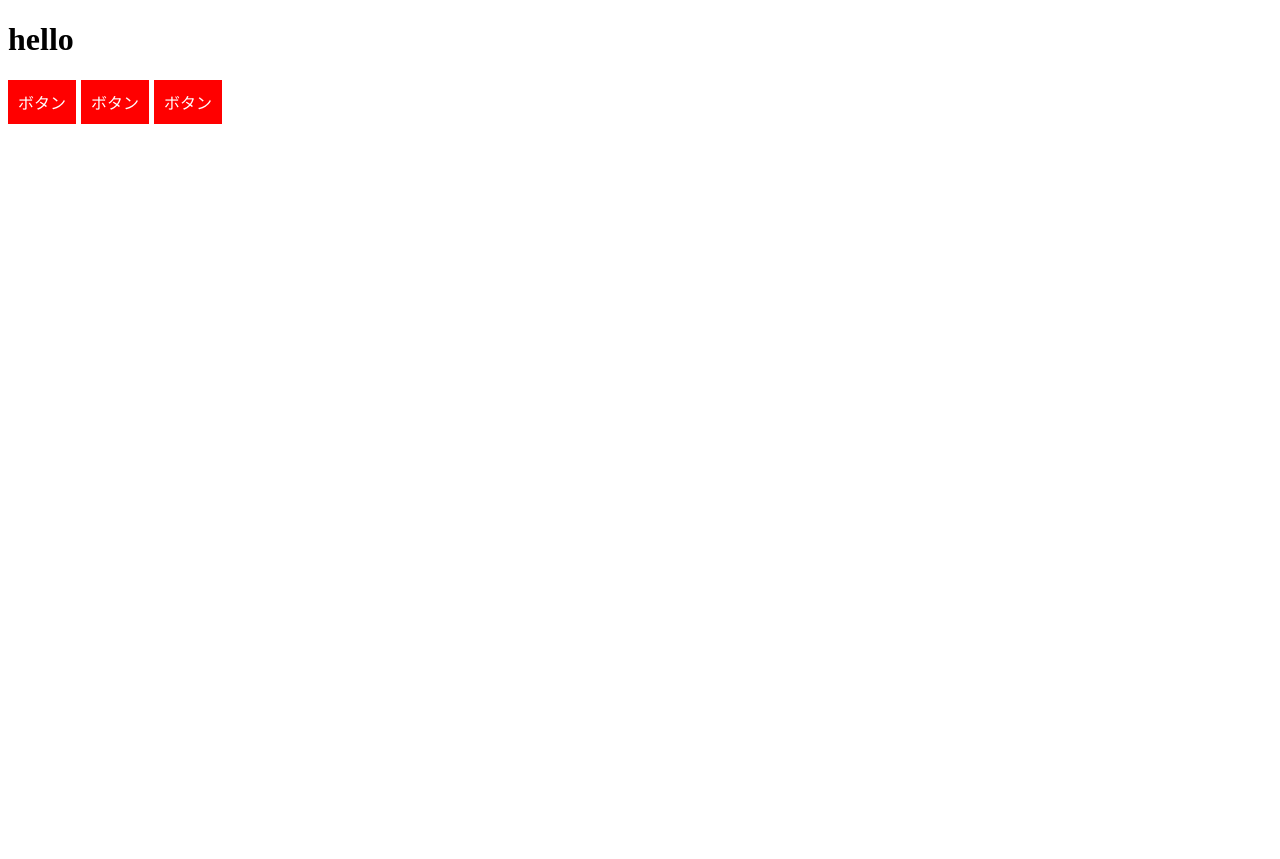
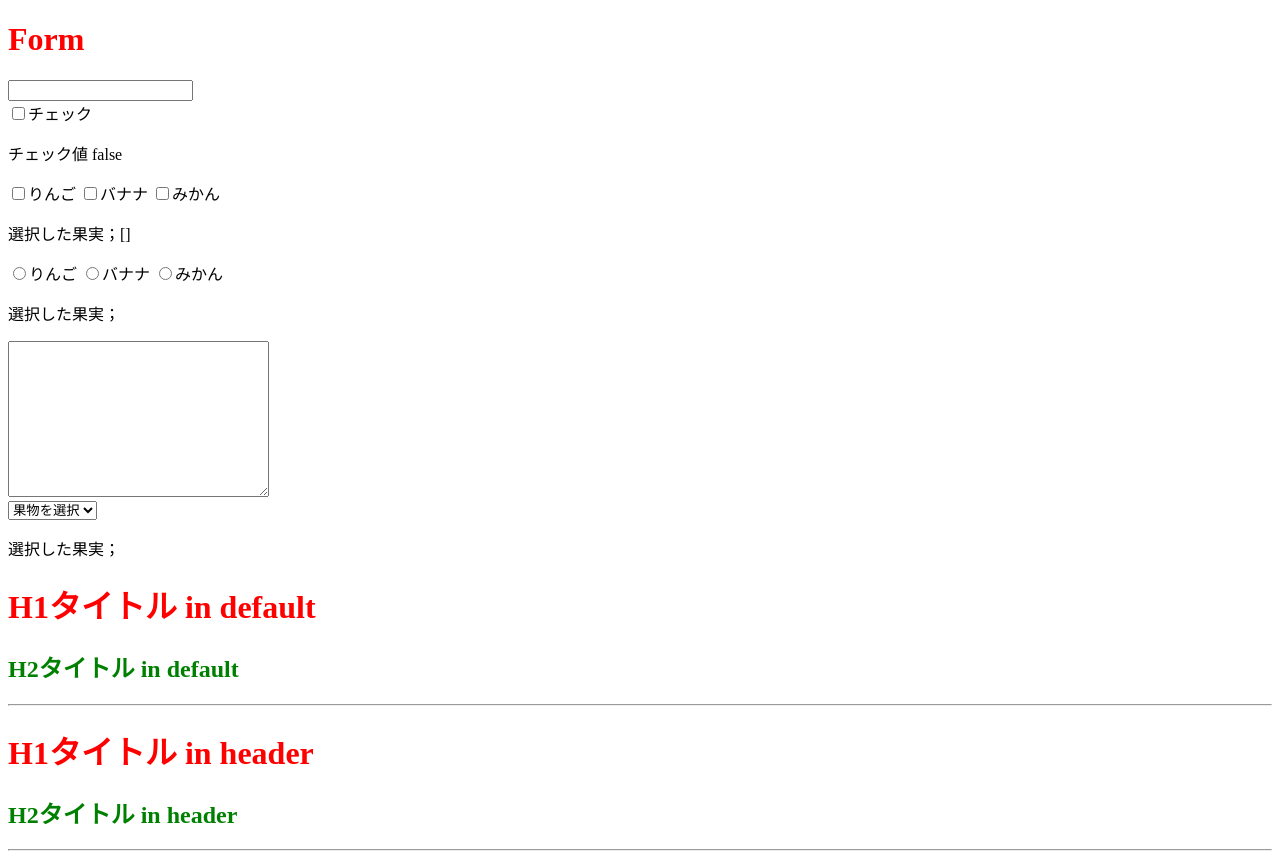
Before and after one commit to kazuto0291/vue-first-app, a Vue app: page / in a window 1280 px wide. Before the commit the page ends 800 px from the top, so only its background shows below. Built offline with nearby package versions, Linux system fonts and the light colour scheme.

Commit message:
vue-form

```diff
--- a/src/App.vue
+++ b/src/App.vue
@@ -1,19 +1,48 @@
 <template>
   <div id="app">
-    <h1>hello</h1>
-    <Button></Button>
-    <Button></Button>
-    <Button></Button>
+    <h1>Form</h1>
+  <InputText />
+  <Checkbox />
+  <Radio />
+  <TextArea />
+  <Select />
+    <Wrapper>
+      <template v-shot:header>
+        <h1>H1タイトル in header</h1>
+        <h2>H2タイトル in header</h2>
+      </template>
+
+      <template v-slot:header>
+        <h1>H1タイトル in default</h1>
+        <h2>H2タイトル in default</h2>
+      </template>
+
+
+      <template v-slot:footert>
+        <h1>H1タイトル in default</h1>
+        <h2>H2タイトル in default</h2>
+      </template>
+    </Wrapper>
   </div>
 </template>
 
 <script>
-import Button from './components/Button';
+import Wrapper from './components/Wapper';
+import InputText from './components/InputText';
+import Checkbox from './components/Checkbox';
+import Radio from './components/Radio';
+import TextArea from './components/TextArea';
+import Select from './components/Select';
 
 export default {
-  name: 'Fuga',
+  name: 'App',
   components: {
-    Button
+    Wrapper,
+    InputText,
+    Checkbox,
+    Radio,
+    TextArea,
+    Select
   }
 }
 </script>
--- a/src/components/Button.vue
+++ b/src/components/Button.vue
@@ -1,13 +1,22 @@
 <template>
-  <div class="button">
-    ボタン
+  <div
+    class="button"
+    @click="onClick($event, 'fugafuga')"
+  >
+    <!-- {{ title }} -->
   </div>
 </template>
 
 <script>
-export default {
+// export default {
+//   props: {
+//     title: {
+//       type: String,
+//       required: true
+//     }
+//   }
 
-}
+// }
 </script>
 
 <style>
--- /dev/null
+++ b/src/components/Checkbox.vue
@@ -0,0 +1,31 @@
+<template>
+  <div>
+    <input
+    id="checkbox"
+    type="checkbox"
+    v-model="checked"
+    >
+    <label for="checkbox">チェック</label>
+    <p>チェック値 {{ checked}} </p>
+
+    <input type="checkbox" value="りんご" v-model="checkedFruits">りんご
+    <input type="checkbox" value="バナナ" v-model="checkedFruits">バナナ
+    <input type="checkbox" value="みかん" v-model="checkedFruits">みかん
+    <p>選択した果実；{{ checkedFruits }} </p>
+  </div>
+</template>
+
+<script>
+export default {
+  data() {
+    return {
+      checked: false,
+      checkedFruits: []
+    }
+  }
+}
+</script>
+
+<style>
+
+</style>
--- /dev/null
+++ b/src/components/InputText.vue
@@ -0,0 +1,17 @@
+<template>
+  <input v-model="text">
+</template>
+
+<script>
+export default {
+  data() {
+    return {
+      text: ''
+    }
+  }
+}
+</script>
+
+<style>
+
+</style>
--- /dev/null
+++ b/src/components/Radio.vue
@@ -0,0 +1,22 @@
+<template>
+  <div>
+    <input type="radio" value="りんご" v-model="selectedValue">りんご
+    <input type="radio" value="バナナ" v-model="selectedValue">バナナ
+    <input type="radio" value="みかん" v-model="selectedValue">みかん
+    <p>選択した果実； {{ selectedValue }} </p>
+  </div>
+</template>
+
+<script>
+export default {
+  data() {
+    return {
+      selectedValue: null
+    }
+  }
+}
+</script>
+
+<style>
+
+</style>
--- /dev/null
+++ b/src/components/Select.vue
@@ -0,0 +1,25 @@
+<template>
+  <div>
+    <select v-model="selectedFruit">
+      <option value="" disabled>果物を選択</option>
+      <option value="りんご">りんご</option>
+      <option value="バナナ">バナナ</option>
+      <option value="みかん">みかん</option>
+    </select>
+    <p>選択した果実；{{ selectedFruit }} </p>
+  </div>
+</template>
+
+<script>
+export default {
+  data() {
+    return {
+      selectedFruit: ''
+    }
+  }
+}
+</script>
+
+<style>
+
+</style>
--- /dev/null
+++ b/src/components/TextArea.vue
@@ -0,0 +1,19 @@
+<template>
+  <div>
+    <textarea   cols="30" rows="10" v-model="body"></textarea>
+  </div>
+</template>
+
+<script>
+export default {
+  data() {
+    return {
+      body: ''
+    }
+  }
+}
+</script>
+
+<style>
+
+</style>
--- /dev/null
+++ b/src/components/Wapper.vue
@@ -0,0 +1,34 @@
+<template>
+  <div>
+    <header>
+      <slot name="header"></slot>
+    </header>
+
+    <hr>
+
+    <main>
+      <slot name="default"></slot>
+    </main>
+
+    <hr>
+
+    <footer>
+      <slot name="footer"></slot>
+    </footer>
+  </div>
+</template>
+
+<script>
+export default {
+
+}
+</script>
+
+<style>
+h1 {
+  color: red;
+}
+h2 {
+  color: green;
+}
+</style>
```
